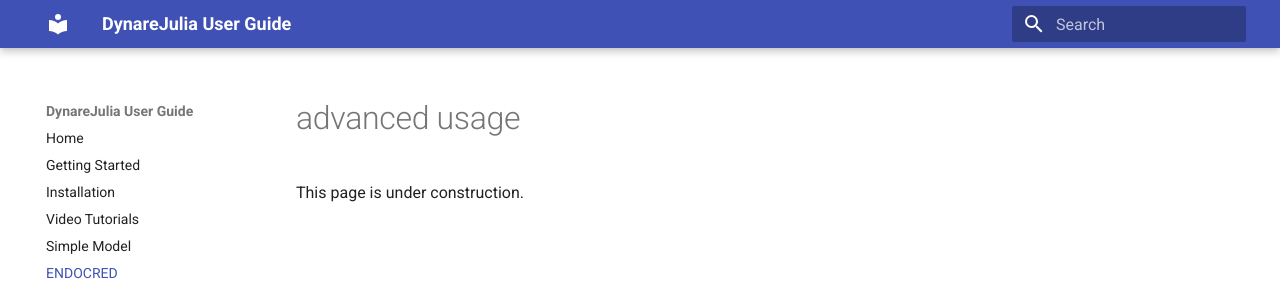
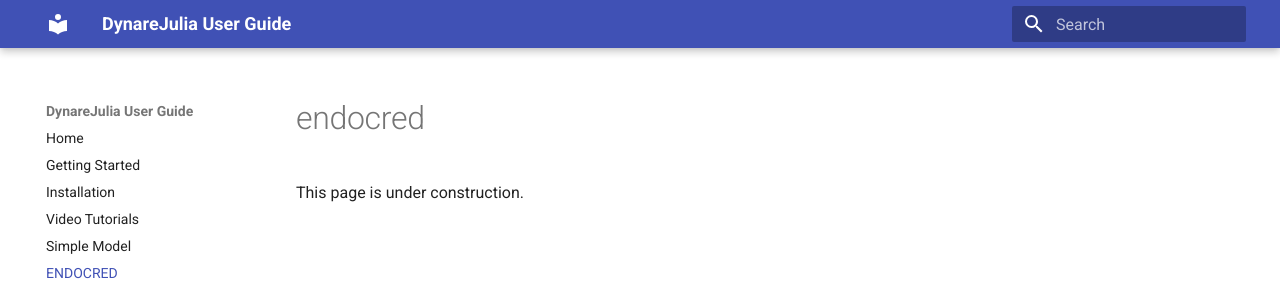
Before and after one commit to AsyaKostanyan/DynareJulia-User-Guide, an MkDocs documentation site: the page built from docs/endocred.md, in a window 1280 px wide. Shown: the top 293 px of the page. Built offline with MkDocs 1.6.1 and Material for MkDocs 9.7.7, drawn with Linux system fonts in a browser that asks for light colours.

```diff
--- a/docs/endocred.md
+++ b/docs/endocred.md
@@ -1,3 +1,3 @@
-# advanced usage
+# endocred
 
 This page is under construction.
```
